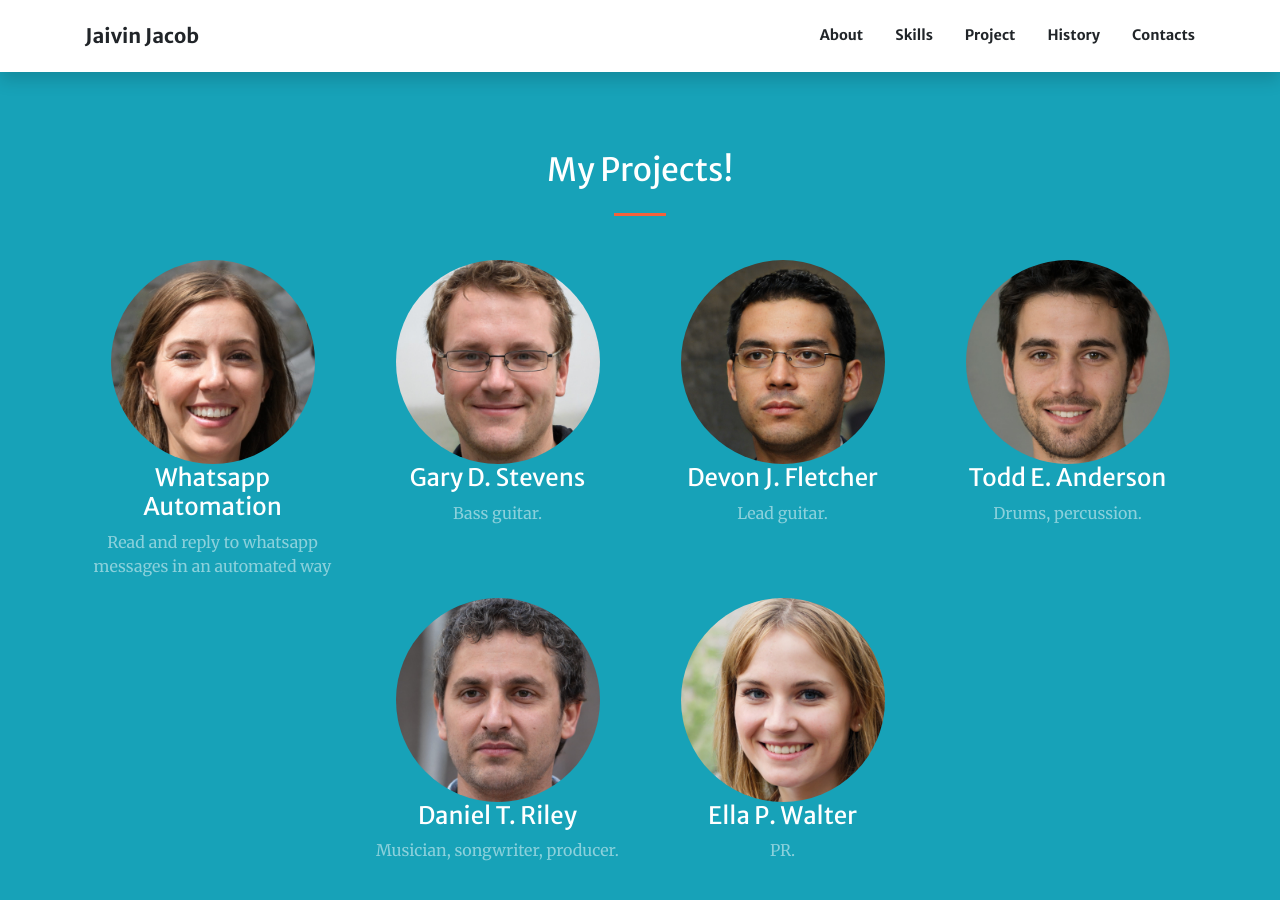
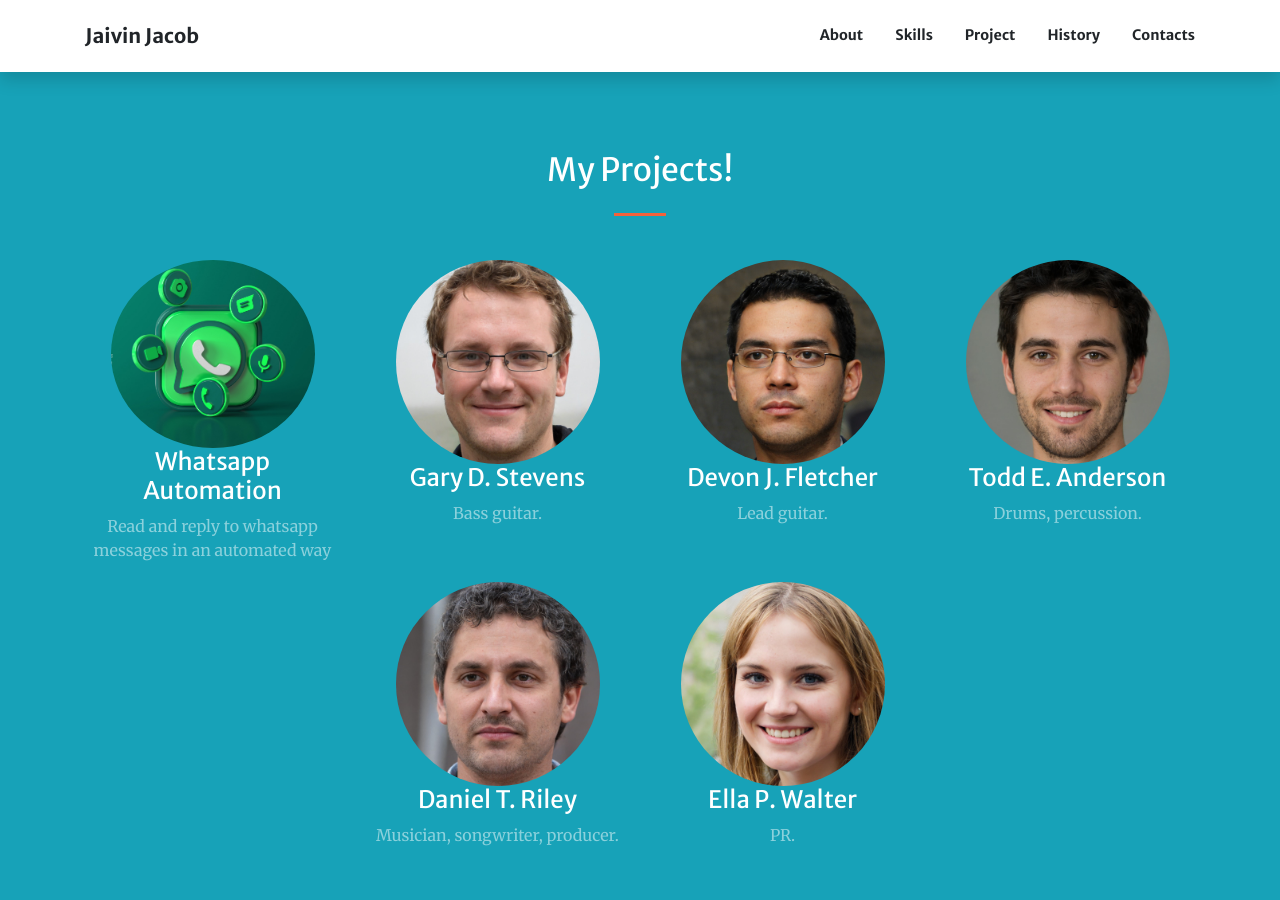
Before and after one commit to jaivinjacob/jaivinjacob.github.io, a Jekyll site: the page built from index.md, in a window 1280 px wide and 900 px high, scrolled down 2323 px. Built offline with Jekyll 4.4.1, drawn with Linux system fonts in a browser that asks for light colours.

Commit message:
Update index.md

```diff
--- a/index.md
+++ b/index.md
@@ -49,8 +49,8 @@
     members:
       - title: Whatsapp Automation
         text: Read and reply to whatsapp messages in an automated way
-        image: assets/img/members/person1.jpg
-        url: 'https://github.com/jaivinjacob/Whatsapp_Automation'
+        image: assets/img/members/whatsapp-img.jpg
+        url: https://github.com/jaivinjacob/Whatsapp_Automation
       - title: Gary D. Stevens
         text: Bass guitar.
         image: assets/img/members/person2.jpg
```
